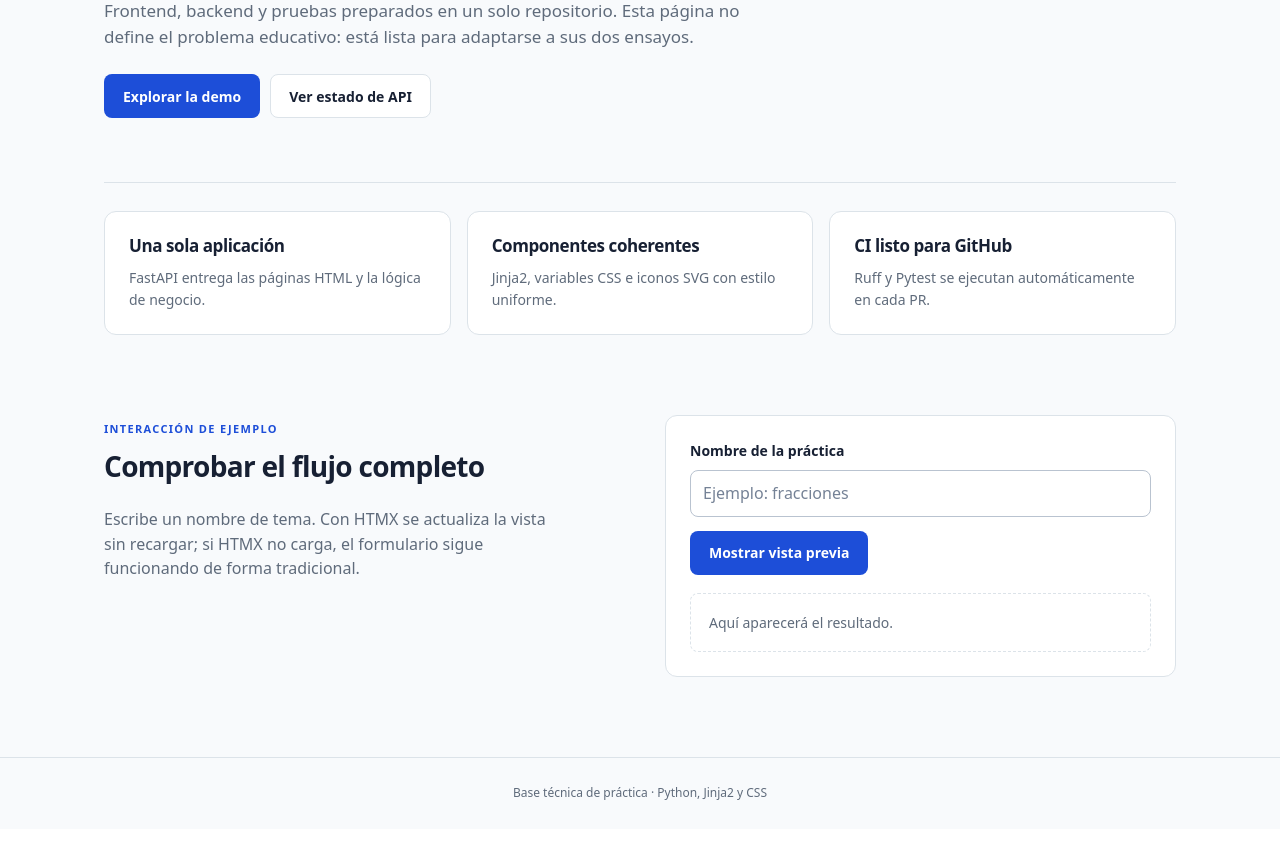
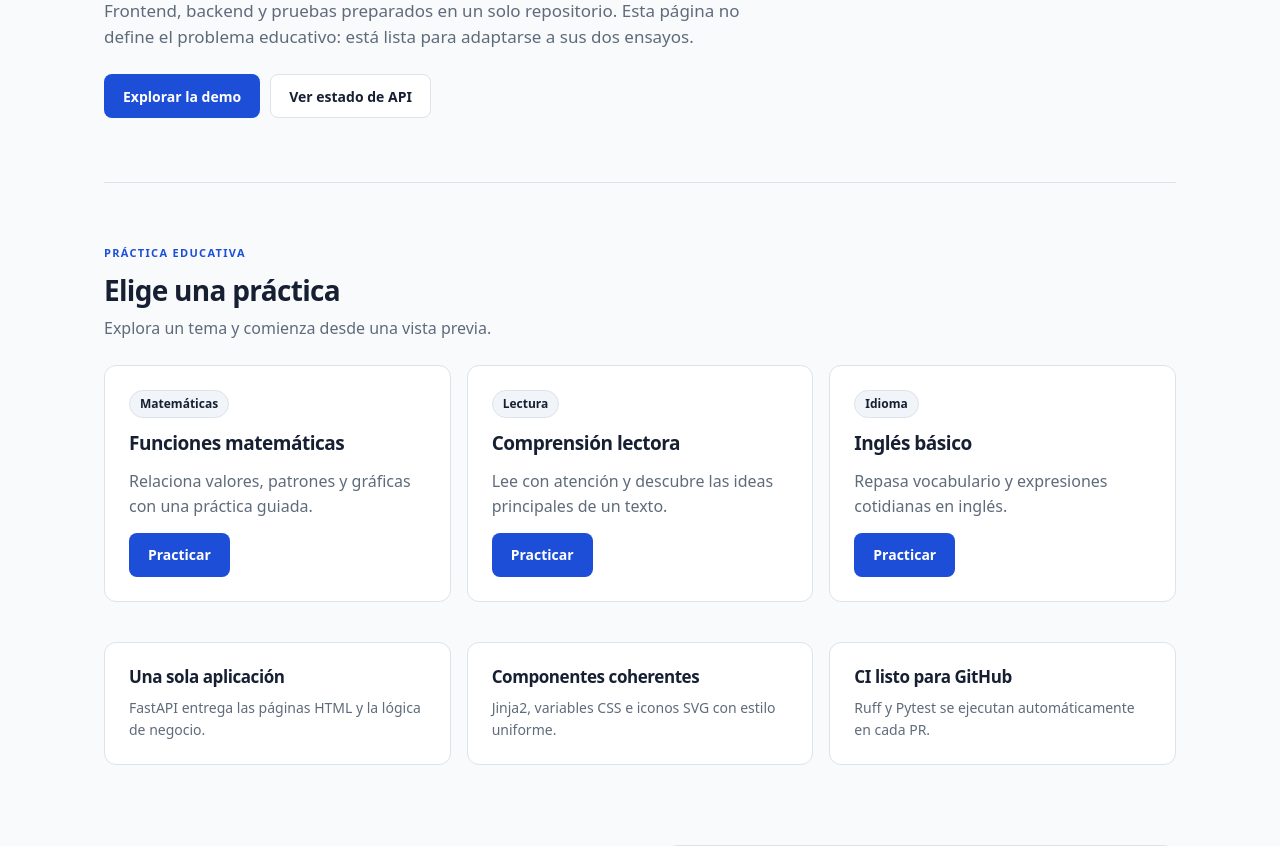
Before and after one commit to aleVas1704/abstracthon-edu, a FastAPI app: page / in a window 1280 px wide. Shown: the part 365-1211 px from the top of the page. Before the commit the page ends 1165 px from the top, so only its background shows below. Run offline with FastAPI, Linux system fonts and the light colour scheme.

Commit message:
feat(frontend): add practice selection cards

```diff
--- a/frontend/static/css/layout.css
+++ b/frontend/static/css/layout.css
@@ -11,6 +11,14 @@
 .lead { color:var(--muted); max-width:640px; font-size:17px; }
 .actions { display:flex; flex-wrap:wrap; gap:10px; margin-top:24px; }
 .features { display:grid; grid-template-columns:repeat(3,minmax(0,1fr)); gap:16px; margin:28px 0 80px; }
+.practice-section { padding:56px 0 12px; }
+.practice-section h2 { margin:10px 0 8px; font-size:28px; }
+.practice-intro { color:var(--muted); margin-bottom:24px; }
+.practice-grid { display:grid; grid-template-columns:repeat(3,minmax(0,1fr)); gap:16px; }
+.practice-card { display:flex; flex-direction:column; align-items:flex-start; gap:14px;
+  min-width:0; padding:24px; border:1px solid var(--line); border-radius:var(--radius); background:var(--surface); }
+.practice-card h3 { margin:0; font-size:19px; }
+.practice-card p { flex:1; color:var(--muted); margin:0; }
 .demo-block { display:grid; grid-template-columns:1fr 1fr; align-items:start; gap:50px; padding-bottom:80px; }
 .demo-block h2 { margin-top:10px; font-size:28px; }
 .demo-block p { max-width:460px; color:var(--muted); }
@@ -18,6 +26,7 @@
 .preview-page { max-width:680px; padding:70px 0 100px; }
 .footer { text-align:center; color:var(--muted); font-size:12px; padding:26px; border-top:1px solid var(--line); }
 @media(max-width:760px) { .hero { padding:48px 0; } .features { grid-template-columns:1fr; margin-bottom:50px; }
+  .practice-grid { grid-template-columns:1fr; }
   .demo-block { grid-template-columns:1fr; gap:22px; padding-bottom:50px; } .topnav {gap:10px;} }
 @media(max-width:480px) { .container { padding:0 16px; } .topbar { padding:14px 16px; }
  .topnav a:nth-child(2) { display:none; } .eyebrow {align-items:flex-start; flex-direction:column;} }
--- a/frontend/templates/pages/home.html
+++ b/frontend/templates/pages/home.html
@@ -7,6 +7,31 @@
     <p class="lead">Frontend, backend y pruebas preparados en un solo repositorio.
       Esta página no define el problema educativo: está lista para adaptarse a sus dos ensayos.</p>
     <div class="actions">{{ link_button('Explorar la demo', '#demo') }} {{ link_button('Ver estado de API', '/health', 'secondary') }}</div>
+  </section>
+  <section class="practice-section" aria-labelledby="practice-title">
+    <span class="section-label">PRÁCTICA EDUCATIVA</span>
+    <h2 id="practice-title">Elige una práctica</h2>
+    <p class="practice-intro">Explora un tema y comienza desde una vista previa.</p>
+    <div class="practice-grid">
+      <article class="practice-card">
+        <span class="badge badge--neutral">Matemáticas</span>
+        <h3>Funciones matemáticas</h3>
+        <p>Relaciona valores, patrones y gráficas con una práctica guiada.</p>
+        {{ link_button('Practicar', '/preview?tema=Funciones%20matem%C3%A1ticas') }}
+      </article>
+      <article class="practice-card">
+        <span class="badge badge--neutral">Lectura</span>
+        <h3>Comprensión lectora</h3>
+        <p>Lee con atención y descubre las ideas principales de un texto.</p>
+        {{ link_button('Practicar', '/preview?tema=Comprensi%C3%B3n%20lectora') }}
+      </article>
+      <article class="practice-card">
+        <span class="badge badge--neutral">Idioma</span>
+        <h3>Inglés básico</h3>
+        <p>Repasa vocabulario y expresiones cotidianas en inglés.</p>
+        {{ link_button('Practicar', '/preview?tema=Ingl%C3%A9s%20b%C3%A1sico') }}
+      </article>
+    </div>
   </section>
   <section class="features" aria-label="Características">
     {{ panel('Una sola aplicación', 'FastAPI entrega las páginas HTML y la lógica de negocio.') }}
```
Also changed, not shown: tests/test_frontend_practica.py (added, +25 -0 lines).
